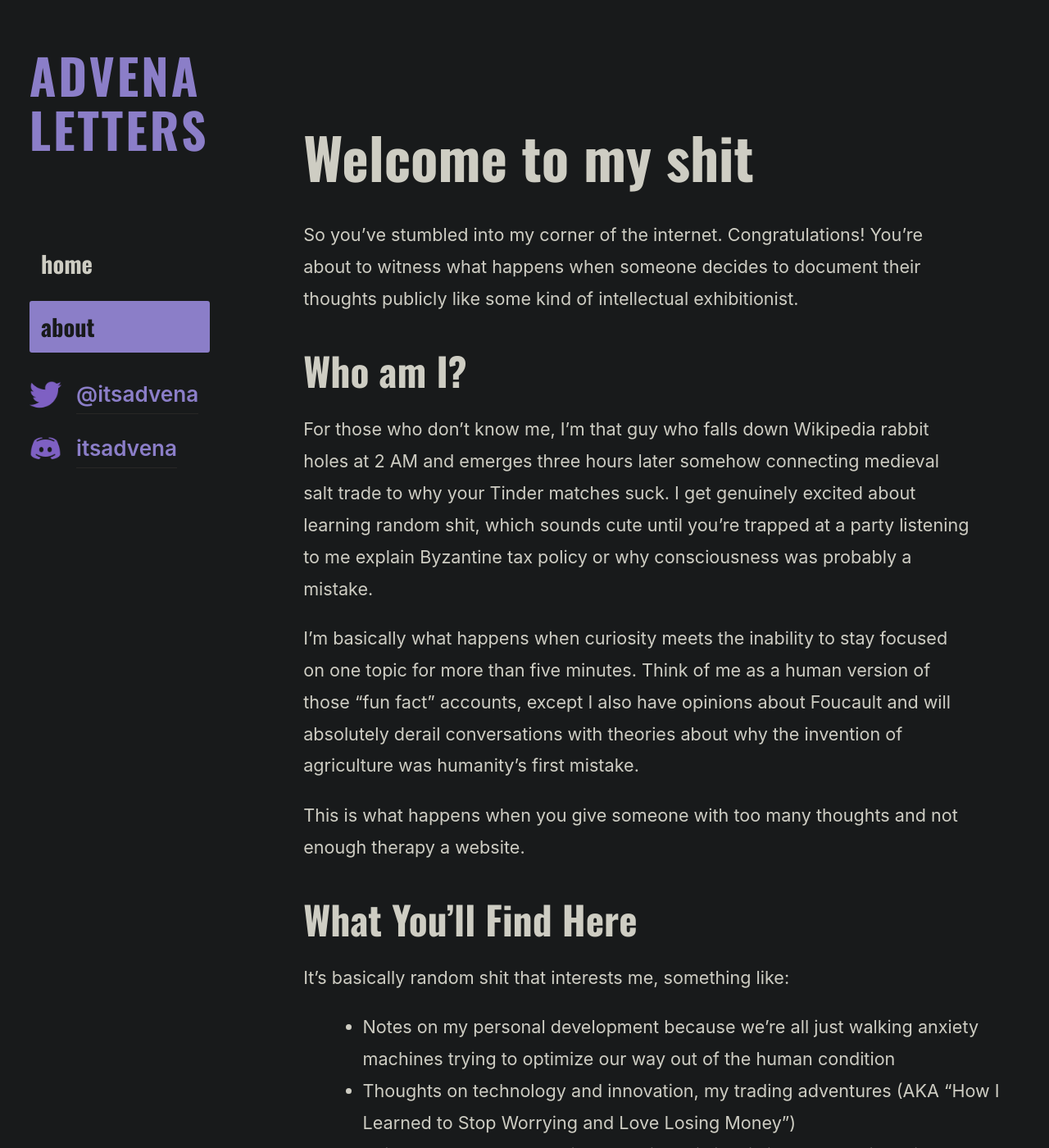
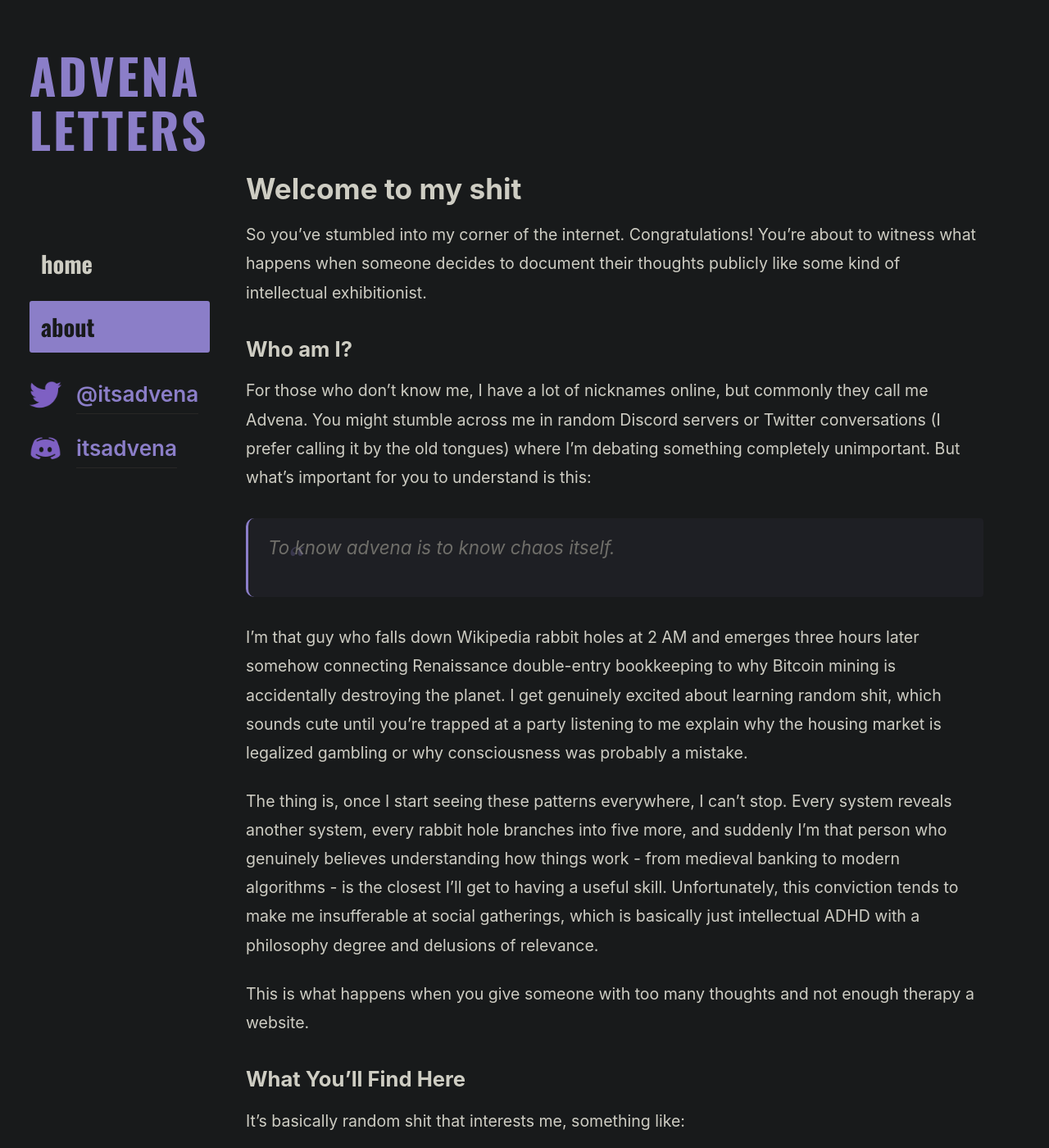
Before and after one commit to Advenaa/schizoposting, a Jekyll site: the page built from _pages/about.md, in a window 1280 px wide and 1400 px high. Shown: the whole window at 82% size. Built offline with Jekyll 4.4.1, drawn with Linux system fonts in a browser that asks for light colours; some of the changed text lies outside the part shown.

Commit message:
layout fixes

```diff
--- /dev/null
+++ b/_layouts/note_page.html
@@ -0,0 +1,12 @@
+---
+layout: default
+---
+
+<article class="note-article egirl-layout">
+  <header class="note-header">
+    <!-- Title removed as requested -->
+  </header>
+  <section class="note-content">
+    {{ content }}
+  </section>
+</article>
--- a/_pages/about.md
+++ b/_pages/about.md
@@ -11,11 +11,17 @@
 
 ## Who am I?
 
-For those who don't know me, I'm that guy who falls down Wikipedia rabbit holes at 2 AM and emerges three hours later somehow connecting medieval salt trade to why your Tinder matches suck. I get genuinely excited about learning random shit, which sounds cute until you're trapped at a party listening to me explain Byzantine tax policy or why consciousness was probably a mistake.
+For those who don't know me, I have a lot of nicknames online, but commonly they call me Advena. You might stumble across me in random Discord servers or Twitter conversations (I prefer calling it by the old tongues) where I'm debating something completely unimportant. But what's important for you to understand is this:
 
-I'm basically what happens when curiosity meets the inability to stay focused on one topic for more than five minutes. Think of me as a human version of those "fun fact" accounts, except I also have opinions about Foucault and will absolutely derail conversations with theories about why the invention of agriculture was humanity's first mistake.
+> To know advena is to know chaos itself.
+
+I'm that guy who falls down Wikipedia rabbit holes at 2 AM and emerges three hours later somehow connecting Renaissance double-entry bookkeeping to why Bitcoin mining is accidentally destroying the planet. I get genuinely excited about learning random shit, which sounds cute until you're trapped at a party listening to me explain why the housing market is legalized gambling or why consciousness was probably a mistake.
+
+The thing is, once I start seeing these patterns everywhere, I can't stop. Every system reveals another system, every rabbit hole branches into five more, and suddenly I'm that person who genuinely believes understanding how things work - from medieval banking to modern algorithms - is the closest I'll get to having a useful skill. Unfortunately, this conviction tends to make me insufferable at social gatherings, which is basically just intellectual ADHD with a philosophy degree and delusions of relevance.
 
 This is what happens when you give someone with too many thoughts and not enough therapy a website.
+
+
 
 
 ## What You'll Find Here
--- a/_sass/_style.scss
+++ b/_sass/_style.scss
@@ -370,6 +370,31 @@
 
 .note-content {
   margin-bottom: 2em;
+}
+
+.note-content blockquote {
+  margin: 2em 0;
+  padding: 1.2em 1.5em;
+  border-left: 4px solid $flexoki-accent;
+  background: rgba($flexoki-accent, 0.08);
+  color: $flexoki-tx2;
+  font-style: italic;
+  font-size: 1.15em;
+  border-radius: 10px 4px 4px 10px;
+  position: relative;
+  transition: background 0.2s;
+}
+
+.note-content blockquote::before {
+  content: '“';
+  color: $flexoki-accent;
+  font-size: 2em;
+  position: absolute;
+  left: 1em;
+  top: 0.2em;
+  opacity: 0.25;
+  font-family: serif;
+  pointer-events: none;
 }
 
 .egirl-layout {
```
Also changed, not shown: other parts of _pages/about.md (+1 -1 lines).
